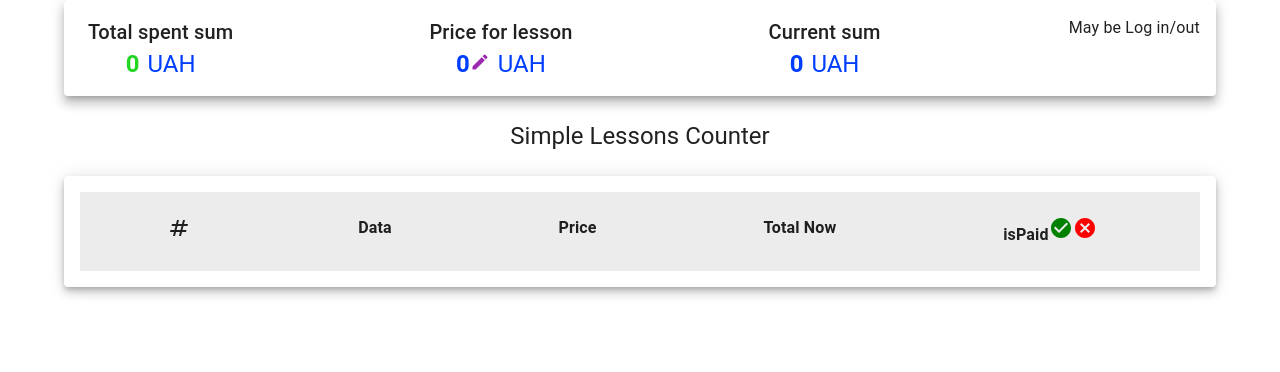
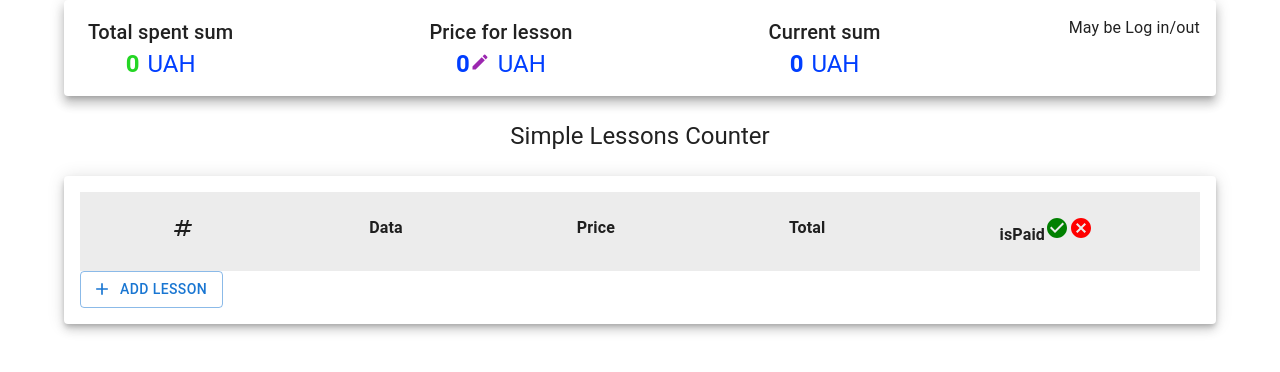
Before and after one commit to makstravm/ClassTrack-Pro, a React (Create React App) app: page / in a window 1280 px wide. Shown: the top 372 px of the page. Built offline with nearby package versions, Linux system fonts and the light colour scheme; no server answers; the database is empty.

Commit message:
feat: added AddLessonBtn UI

```diff
--- a/src/App.tsx
+++ b/src/App.tsx
@@ -1,17 +1,19 @@
-import { Box, Container, Grid, Paper } from "@mui/material";
+import { Box, Button, Container, Grid, Paper } from "@mui/material";
 import { Header } from "./components/Header";
 import { Main } from "./components/Main";
 import NumbersIcon from "@mui/icons-material/Numbers";
 import CheckCircleIcon from "@mui/icons-material/CheckCircle";
 import CancelIcon from "@mui/icons-material/Cancel";
-
+import { useState } from "react";
+import { AddLessonBtn } from "./components/AddLessonBtn";
 function getCurrentDate() {
   const today = new Date();
   const formattedDate = today.toLocaleDateString("ru-RU"); // Using 'en-GB' locale for dd.mm.yyyy format
   return formattedDate;
 }
 
-const Item = () => (
+const Item = () => {
+  return (
     <Box
       p={3}
       sx={{
@@ -32,7 +34,7 @@ const Item = () => (
           Price
         </Grid>
         <Grid item px={2}>
-        Total Now
+          Total
         </Grid>
         <Grid item px={2}>
           isPaid
@@ -42,11 +44,14 @@ const Item = () => (
       </Grid>
     </Box>
   );
+};
+
 const App = () => (
   <Container>
     <Header />
     <Main>
       <Item />
+      <AddLessonBtn />
     </Main>
   </Container>
 );
--- /dev/null
+++ b/src/components/AddLessonBtn.tsx
@@ -0,0 +1,10 @@
+import { Button } from "@mui/material";
+import AddIcon from "@mui/icons-material/Add";
+
+export const AddLessonBtn = () => {
+  return (
+    <Button startIcon={<AddIcon fontSize="small" />} variant="outlined">
+      Add Lesson
+    </Button>
+  );
+};
```
Lines whose indentation alone changed are shown as unchanged.
